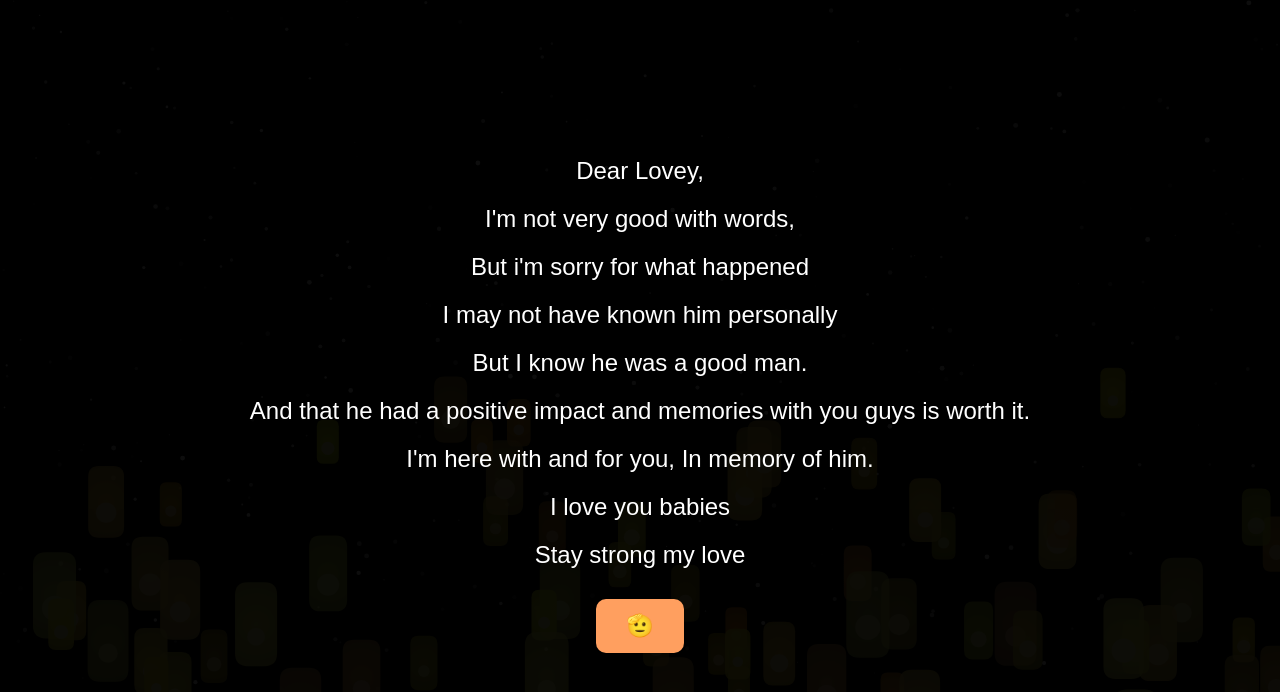
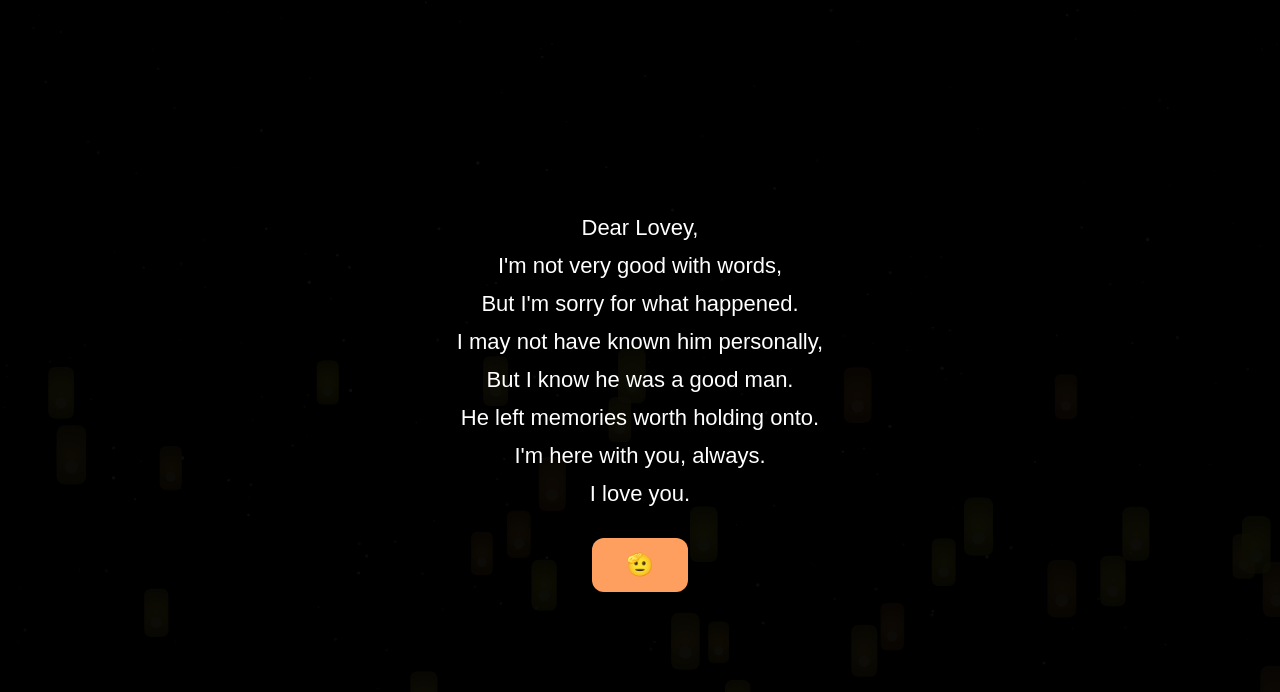
Before and after one commit to SilentStruck254/tribute, a plain HTML site: page index.html in a window 1280 px wide. Shown: the top 692 px of the page. Drawn offline with Linux system fonts and the light colour scheme.

Commit message:
Update index.html

```diff
--- a/index.html
+++ b/index.html
@@ -2,72 +2,80 @@
 <html lang="en">
 <head>
 <meta charset="UTF-8">
-<title>To Cousin, Family forever</title>
+<title>To Cousin, Family Forever</title>
+
 <style>
   body {
     margin: 0;
     height: 700vh;
     background: radial-gradient(circle at 50% 80%, #0a0a0a 0%, #000 100%);
     overflow-x: hidden;
-    font-family: 'Poppins', sans-serif;
+    font-family: "Poppins", sans-serif;
   }
+
   canvas {
     position: fixed;
     top: 0;
     left: 0;
     z-index: 1;
+    width: 100%;
+    height: 100%;
   }
-  /* Letter overlay */
+
+  /* Fade letter overlay */
   #letter-overlay {
     position: fixed;
-    top: 0; left: 0;
-    width: 100%; height: 100%;
+    inset: 0;
+    background: rgba(0,0,0,0.95);
+    z-index: 5;
     display: flex;
+    flex-direction: column;
+    color: white;
+    text-align: center;
     justify-content: center;
     align-items: center;
-    background: rgba(0,0,0,0.95);
-    color: #fff;
-    z-index: 5;
-    flex-direction: column;
-    text-align: center;
     opacity: 1;
     transition: opacity 2s ease;
+    padding: 20px;
   }
   #letter-overlay.hidden {
     opacity: 0;
     pointer-events: none;
   }
+
   #letter-overlay p {
-    font-size: 24px;
-    margin: 10px 0;
+    font-size: 22px;
+    margin: 6px 0;
   }
+
   #letter-overlay button {
-    margin-top: 20px;
-    padding: 14px 30px;
+    margin-top: 25px;
+    padding: 14px 34px;
     font-size: 22px;
-    border-radius: 10px;
+    background: #ff9f5f;
     border: none;
+    border-radius: 12px;
     cursor: pointer;
-    background-color: #ff9f5f;
-    color: white;
+    color: #fff;
   }
 </style>
 </head>
 <body>
 
+<!-- Intro message -->
 <div id="letter-overlay">
   <p>Dear Lovey,</p>
   <p>I'm not very good with words,</p>
-  <p>But i'm sorry for what happened</p>
-  <p>I may not have known him personally</p>
+  <p>But I'm sorry for what happened.</p>
+  <p>I may not have known him personally,</p>
   <p>But I know he was a good man.</p>
-  <p>And that he had a positive impact and memories with you guys is worth it.</p>
-  <p>I'm here with and for you, In memory of him.</p>
-  <p>I love you babies</p>
-  <p>Stay strong my love</p>
+  <p>He left memories worth holding onto.</p>
+  <p>I'm here with you, always.</p>
+  <p>I love you.</p>
   <button id="sendBtn">🫡</button>
 </div>
 
+<!-- Background music -->
 <audio id="bgMusic" loop>
   <source src="song.mp3" type="audio/mpeg">
 </audio>
@@ -75,158 +83,197 @@
 <canvas id="canvas"></canvas>
 
 <script>
-const canvas = document.getElementById('canvas');
-const ctx = canvas.getContext('2d');
-
+// ======================================================
+// HD Canvas Setup
+// ======================================================
+const canvas = document.getElementById("canvas");
+const ctx = canvas.getContext("2d");
 function resize() {
   const scale = window.devicePixelRatio || 1;
-  canvas.width = window.innerWidth * scale;
-  canvas.height = window.innerHeight * scale;
-  canvas.style.width = window.innerWidth + 'px';
-  canvas.style.height = window.innerHeight + 'px';
-  ctx.setTransform(scale,0,0,scale,0,0);
+  canvas.width = innerWidth * scale;
+  canvas.height = innerHeight * scale;
+  ctx.setTransform(scale, 0, 0, scale, 0, 0);
 }
 resize();
-window.addEventListener('resize', resize);
+addEventListener("resize", resize);
 
-// Rounded rectangle helper
-function roundRect(ctx,x,y,w,h,r){
-  ctx.beginPath();
-  ctx.moveTo(x+r,y);
-  ctx.lineTo(x+w-r,y);
-  ctx.quadraticCurveTo(x+w,y,x+w,y+r);
-  ctx.lineTo(x+w,y+h-r);
-  ctx.quadraticCurveTo(x+w,y+h,x+w-r,y+h);
-  ctx.lineTo(x+r,y+h);
-  ctx.quadraticCurveTo(x,y+h,x,y+h-r);
-  ctx.lineTo(x,y+r);
-  ctx.quadraticCurveTo(x,y,x+r,y);
-  ctx.closePath();
+// ======================================================
+// Stars
+// ======================================================
+const stars = [];
+for (let i = 0; i < 300; i++) {
+  stars.push({
+    x: Math.random() * innerWidth,
+    y: Math.random() * innerHeight,
+    radius: Math.random() * 1.5 + 0.3,
+    alpha: Math.random(),
+    flicker: Math.random() * 0.015 + 0.005,
+    depth: Math.random() * 0.2
+  });
 }
 
-// Lantern class
-class Lantern{
-  constructor(yOverride){
+function drawStars(scrollY) {
+  stars.forEach(s => {
+    // subtle scroll parallax
+    const sy = s.y - scrollY * s.depth;
+
+    // flickering
+    s.alpha += (Math.random() - 0.5) * s.flicker;
+    s.alpha = Math.max(0.1, Math.min(1, s.alpha));
+
+    ctx.globalAlpha = s.alpha;
+    ctx.fillStyle = "#ffffff";
+    ctx.beginPath();
+    ctx.arc(s.x, sy, s.radius, 0, Math.PI * 2);
+    ctx.fill();
+  });
+  ctx.globalAlpha = 1;
+}
+
+// ======================================================
+// Lanterns
+// ======================================================
+class Lantern {
+  constructor(yOverride) {
     this.reset(yOverride);
-    this.pulseSeed = Math.random()*Math.PI*2;
-    this.flameSeed = Math.random()*Math.PI*2;
   }
-  reset(yOverride){
-    this.depth = Math.random();
-    this.width = 20 + this.depth*25;
-    this.height = 40 + this.depth*50;
-    this.radius = this.width*0.3;
-    this.glowRadius = Math.max(this.width,this.height)*2.5;
-    this.x = Math.random()*canvas.width;
-    this.y = yOverride!==undefined?yOverride:canvas.height+Math.random()*50;
+
+  reset(yOverride) {
+    this.depth = Math.random();             // how strong parallax is
+    this.width = 20 + this.depth * 25;
+    this.height = 40 + this.depth * 50;
+    this.radius = this.width * 0.3;
+
+    this.x = Math.random() * innerWidth;
+
+    // initial batch spawn starts halfway up
+    this.y = yOverride !== undefined ? yOverride : innerHeight + Math.random() * 80;
     this.baseY = this.y;
-    this.alpha=0;
-    this.riseSpeed = 0.05 + this.depth*0.15;
-    this.colorHue = 30 + Math.random()*40;
-    this.baseColor = `hsl(${this.colorHue},100%,${55+this.depth*15}%)`;
+
+    this.alpha = 0;
+    this.rise = 0.08 + this.depth * 0.2;
+
+    this.hue = 28 + Math.random() * 35;
+    this.color = `hsl(${this.hue}, 100%, ${60 + this.depth * 10}%)`;
+
+    this.glowColor = `hsla(${this.hue}, 100%, ${60 + this.depth * 10}%, 0.3)`;
   }
-  update(scrollY){
-    this.baseY -= this.riseSpeed;
-    this.y = this.baseY - scrollY*this.depth*0.15;
-    this.alpha += (1-this.alpha)*0.02;
+
+  update(scrollY) {
+    // vertical ascent
+    this.baseY -= this.rise;
+
+    // scroll parallax
+    this.y = this.baseY - scrollY * (this.depth * 0.25);
+
+    // fade-in
+    this.alpha += (1 - this.alpha) * 0.03;
   }
-  draw(){
-    const pulse = 0.85 + 0.15*Math.sin(Date.now()*0.002 + this.pulseSeed);
-    ctx.globalAlpha = this.alpha*pulse;
 
-    const glow = ctx.createRadialGradient(this.x+this.width/2,this.y+this.height/2,0,
-                                         this.x+this.width/2,this.y+this.height/2,this.glowRadius);
-    glow.addColorStop(0,this.baseColor);
-    glow.addColorStop(0.7,this.baseColor.replace('hsl','hsla').replace(')',',0.3)'));
-    glow.addColorStop(1,'rgba(0,0,0,0)');
-    ctx.fillStyle = glow;
-    roundRect(ctx,this.x,this.y,this.width,this.height,this.radius);
+  draw() {
+    ctx.save();
+    ctx.globalAlpha = this.alpha;
+
+    // glow
+    const g = ctx.createRadialGradient(
+      this.x + this.width / 2, this.y + this.height / 2, 0,
+      this.x + this.width / 2, this.y + this.height / 2, this.width * 2.5
+    );
+    g.addColorStop(0, this.color);
+    g.addColorStop(0.7, this.glowColor);
+    g.addColorStop(1, "rgba(0,0,0,0)");
+    ctx.fillStyle = g;
+
+    // lantern body
+    roundRect(ctx, this.x, this.y, this.width, this.height, this.radius);
     ctx.fill();
 
-    const flameFlicker = 0.85 + 0.15*Math.sin(Date.now()*0.01 + this.flameSeed);
-    const flameY = this.y + this.height*0.65;
-    const flameX = this.x + this.width/2;
-    const flameRadius = this.width*0.3*flameFlicker;
+    // flame
     ctx.beginPath();
-    ctx.arc(flameX,flameY,flameRadius,0,Math.PI*2);
-    ctx.fillStyle = `hsl(${this.colorHue},100%,80%)`;
+    ctx.arc(this.x + this.width / 2, this.y + this.height * 0.7, this.width * 0.22, 0, Math.PI * 2);
+    ctx.fillStyle = `hsl(${this.hue},100%,80%)`;
     ctx.fill();
 
-    ctx.globalAlpha=1;
+    ctx.restore();
   }
 }
 
-// Lantern array
+// rounded rectangles
+function roundRect(ctx, x, y, w, h, r) {
+  ctx.beginPath();
+  ctx.moveTo(x + r, y);
+  ctx.lineTo(x + w - r, y);
+  ctx.quadraticCurveTo(x + w, y, x + w, y + r);
+  ctx.lineTo(x + w, y + h - r);
+  ctx.quadraticCurveTo(x + w, y + h, x + w - r, y + h);
+  ctx.lineTo(x + r, y + h);
+  ctx.quadraticCurveTo(x, y + h, x, y + h - r);
+  ctx.lineTo(x, y + r);
+  ctx.quadraticCurveTo(x, y, x + r, y);
+}
+
+// ======================================================
+// Lantern Spawn System
+// ======================================================
 const lanterns = [];
 const maxLanterns = 180;
-function spawnInitialLanterns(count){
-  for(let i=0;i<count;i++){
-    const yStart = canvas.height/2 + Math.random()*(canvas.height/2);
-    lanterns.push(new Lantern(yStart));
+
+function spawnInitial() {
+  for (let i = 0; i < 80; i++) {
+    let startY = innerHeight * 0.5 + Math.random() * (innerHeight * 0.5);
+    lanterns.push(new Lantern(startY));
   }
 }
-spawnInitialLanterns(80);
+spawnInitial();
 
 let allowSpawn = false;
 
-function spawnLantern(){
-  if(allowSpawn && lanterns.length<maxLanterns){
+function spawnLoop() {
+  if (allowSpawn && lanterns.length < maxLanterns) {
     lanterns.push(new Lantern());
   }
-  setTimeout(spawnLantern,350);
+  setTimeout(spawnLoop, 300);
 }
-spawnLantern();
+spawnLoop();
 
-// Scroll stop/resume
-window.addEventListener('scroll', ()=>{
-  allowSpawn = window.scrollY<50;
+// stop spawning when scrolling down
+addEventListener("scroll", () => {
+  allowSpawn = scrollY < 50;
 });
 
-// Stars
-const stars=[];
-for(let i=0;i<400;i++){
-  stars.push({x:Math.random()*canvas.width,y:Math.random()*canvas.height,
-              radius:Math.random()*2+0.5,alpha:Math.random(),flicker:Math.random()*0.02+0.005,depth:Math.random()*0.2});
-}
-function drawStars(scrollY){
-  stars.forEach(s=>{
-    const starY = s.y - scrollY*s.depth;
-    s.alpha += (Math.random()-0.5)*s.flicker;
-    s.alpha = Math.min(Math.max(s.alpha,0),1);
-    ctx.globalAlpha = s.alpha;
-    ctx.fillStyle="white";
-    ctx.beginPath();
-    ctx.arc(s.x,starY,s.radius,0,Math.PI*2);
-    ctx.fill();
+// ======================================================
+// Animation Loop
+// ======================================================
+function animate() {
+  ctx.clearRect(0, 0, canvas.width, canvas.height);
+  const s = scrollY;
+
+  drawStars(s);
+
+  lanterns.forEach((lantern, i) => {
+    lantern.update(s);
+    lantern.draw();
+    if (lantern.y + lantern.height < 0) lanterns.splice(i, 1);
   });
-  ctx.globalAlpha=1;
-}
 
-// Animate
-function animate(){
-  ctx.clearRect(0,0,canvas.width,canvas.height);
-  const scrollY = window.scrollY;
-  drawStars(scrollY);
-  lanterns.forEach((l,i)=>{
-    l.update(scrollY);
-    l.draw();
-    if(l.y+l.height<0) lanterns.splice(i,1);
-  });
   requestAnimationFrame(animate);
 }
 animate();
 
-// Letter overlay and background music
-const sendBtn = document.getElementById('sendBtn');
-const letterOverlay = document.getElementById('letter-overlay');
-const bgMusic = document.getElementById('bgMusic');
+// ======================================================
+// Letter Overlay Fade
+// ======================================================
+const sendBtn = document.getElementById("sendBtn");
+const overlay = document.getElementById("letter-overlay");
+const bgMusic = document.getElementById("bgMusic");
 
-sendBtn.addEventListener('click', ()=>{
-  letterOverlay.classList.add('hidden');
+sendBtn.onclick = () => {
+  overlay.classList.add("hidden");
   allowSpawn = true;
-  bgMusic.play().catch(()=>{}); // handle autoplay restrictions
-  for(let i=0;i<40;i++) lanterns.push(new Lantern());
-});
+
+  bgMusic.play().catch(() => {});
+};
+
 </script>
 
 </body>
```
